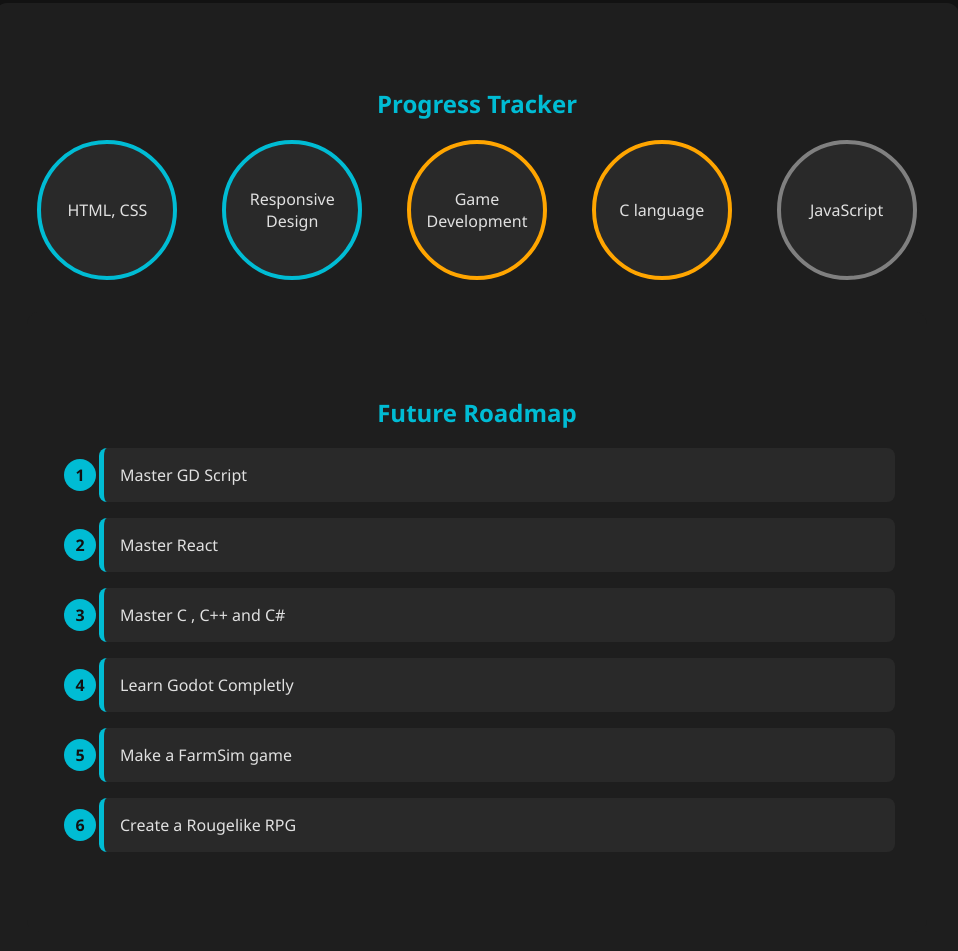
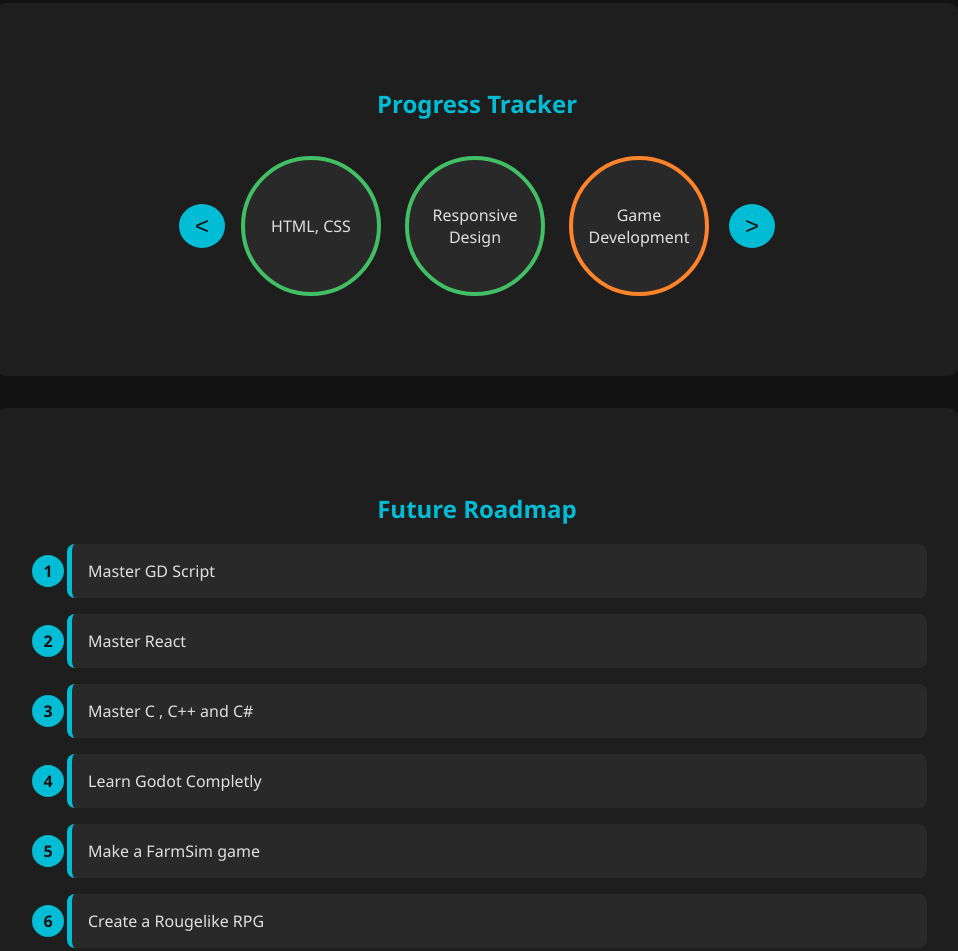
Before and after one commit to Yogesh-Kumar-Mallik-dev/Yogesh-dev-Portfolio, a plain HTML site: page index.html in a window 1280 px wide. Shown: the part 1420-2371 px from the top of the page, without its empty margins (163-1121 px from the left). Drawn offline with Linux system fonts and the light colour scheme.

Commit message:
Add files via upload

```diff
--- a/index.html
+++ b/index.html
@@ -5,6 +5,7 @@
   <meta name="viewport" content="width=device-width, initial-scale=1.0" />
   <title>Yogesh's Portfolio</title>
   <link rel="stylesheet" href="style.css">
+  <script src="script.js"></script>
 </head>
 <body>
   <!-- Navbar -->
@@ -43,13 +44,19 @@
   <!-- Progress Flowchart Section -->
   <section id="progress">
     <h2>Progress Tracker</h2>
+    <div class="progress-container">
+      <button class="scroll-btn left">&lt;</button>
       <div class="progress-flow">
         <div class="flow-item completed">HTML, CSS</div>
         <div class="flow-item completed">Responsive Design</div>
         <div class="flow-item in-progress">Game Development</div>
         <div class="flow-item in-progress">C language</div>
         <div class="flow-item not-started">JavaScript</div>
+        <!-- Add more items here as needed -->
       </div>
+      <button class="scroll-btn right">&gt;</button>
+    </div>
+  </section>
   <!-- Progress Flowchart Section End-->
 
   <!-- Roadmap Section -->
@@ -89,6 +96,24 @@
       }
     });
   </script>
+
+<script>
+ const flow = document.querySelector('.progress-flow');
+const leftBtn = document.querySelector('.scroll-btn.left');
+const rightBtn = document.querySelector('.scroll-btn.right');
+
+const scrollAmount = (100 + 24) * 4;  // 100px width + 24px gap per item x 4
+
+leftBtn.addEventListener('click', () => {
+  flow.scrollBy({ left: -scrollAmount, behavior: 'smooth' });
+});
+
+rightBtn.addEventListener('click', () => {
+  flow.scrollBy({ left: scrollAmount, behavior: 'smooth' });
+});
+
+</script>
+
    <!--Script End -->
 
 </body>
--- a/style.css
+++ b/style.css
@@ -4,7 +4,7 @@ html {
 
 body {
   margin: 0;
-  font-family: 'Segoe UI', sans-serif;
+  font-family: "Segoe UI", sans-serif;
   background-color: #121212;
   color: #e0e0e0;
 }
@@ -42,7 +42,7 @@ nav ul li a:hover {
 
 .hero-container {
   background: linear-gradient(rgba(0, 0, 0, 0.6), rgba(0, 0, 0, 0.6)),
-              url('Images/Background_Hero.avif') no-repeat center center/cover;
+    url("Images/Background_Hero.avif") no-repeat center center/cover;
   background-color: #2c3e50;
   height: 90vh;
   display: flex;
@@ -93,7 +93,7 @@ h2 {
 }
 
 .project-card::after {
-  content: '';
+  content: "";
   position: absolute;
   top: 0;
   left: 0;
@@ -138,13 +138,60 @@ h2 {
   width: 100%;
 }
 
+.progress-container {
+  display: flex;
+  align-items: center;
+  justify-content: center;
+  gap: 1rem;
+  position: relative;
+}
+
 .progress-flow {
   display: flex;
-  justify-content: space-around;
+  gap: 1.5rem;
+  overflow-x: auto;
+  scroll-behavior: smooth;
+  padding: 1rem 0;
+  flex-wrap: nowrap;
+  width: calc(100px * 4 + 1.5rem * 3); /* Space for exactly 4 items + gaps */
+  justify-content: flex-start;
+}
+
+.progress-flow::-webkit-scrollbar {
+  display: none;
+}
+.progress-flow {
+  scrollbar-width: none; /* Firefox */
+}
+
+.flow-item {
+  flex: 0 0 100px;
+  height: 100px;
+  background: #292929;
+  border-radius: 50%;
+  display: flex;
+  justify-content: center;
   align-items: center;
-  gap: 1.5rem;
-  flex-wrap: wrap;
+  text-align: center;
+  border: 4px solid gray;
+  transition: transform 0.3s ease;
 }
+
+.scroll-btn {
+  background-color: #00bcd4;
+  border: none;
+  color: #121212;
+  font-size: 1.5rem;
+  cursor: pointer;
+  padding: 0.5rem 1rem;
+  border-radius: 50%;
+  transition: transform 0.2s ease;
+}
+
+.scroll-btn:hover {
+  transform: scale(1.2);
+}
+
 
 .flow-item {
   background: #292929;
@@ -160,11 +207,19 @@ h2 {
   transition: transform 0.3s ease;
 }
 
-.flow-item.completed { border-color: #00bcd4; }
-.flow-item.in-progress { border-color: orange; }
-.flow-item.not-started { border-color: gray; }
+.flow-item.completed {
+  border-color: #42be65;
+}
+.flow-item.in-progress {
+  border-color: #ff832b;
+}
+.flow-item.not-started {
+  border-color: #fa4d56;
+}
 
-.flow-item:hover { transform: scale(1.1); }
+.flow-item:hover {
+  transform: scale(1.1);
+}
 
 ol {
   counter-reset: roadmap;
@@ -212,14 +267,23 @@ footer {
   vertical-align: middle;
 }
 
+
 @media (max-width: 600px) {
-  .hero-container h1 { font-size: 2rem; }
-  .hero-container p { font-size: 1rem; }
-  nav ul { flex-direction: column; align-items: flex-end; gap: 1rem; }
+  .hero-container h1 {
+    font-size: 2rem;
+  }
+  .hero-container p {
+    font-size: 1rem;
+  }
+  nav ul {
+    flex-direction: column;
+    align-items: flex-end;
+    gap: 1rem;
+  }
 
   nav ul {
     flex-direction: row; /* Keep items horizontal */
-    flex-wrap: wrap;     /* Allow wrapping without stacking vertically */
+    flex-wrap: wrap; /* Allow wrapping without stacking vertically */
     justify-content: center;
     gap: 1rem;
   }
```
